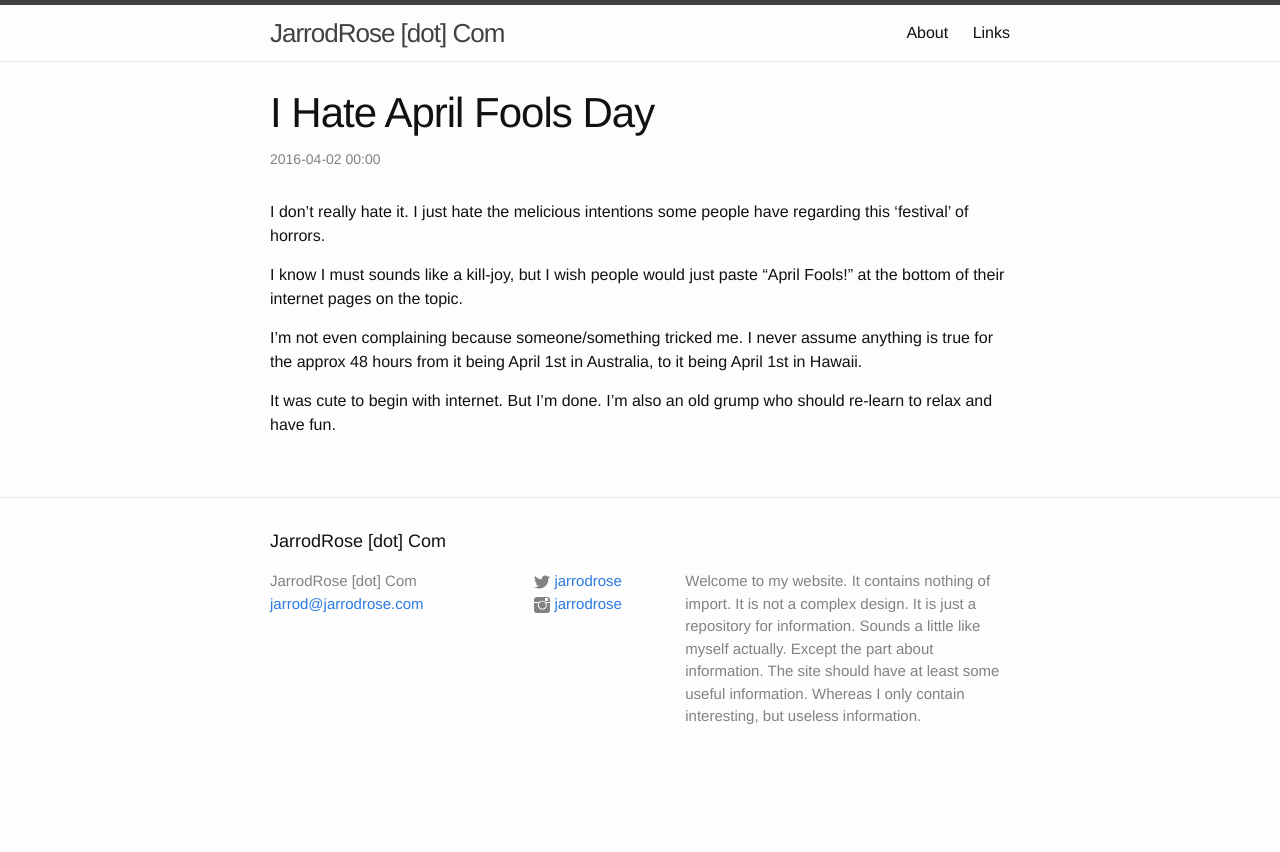
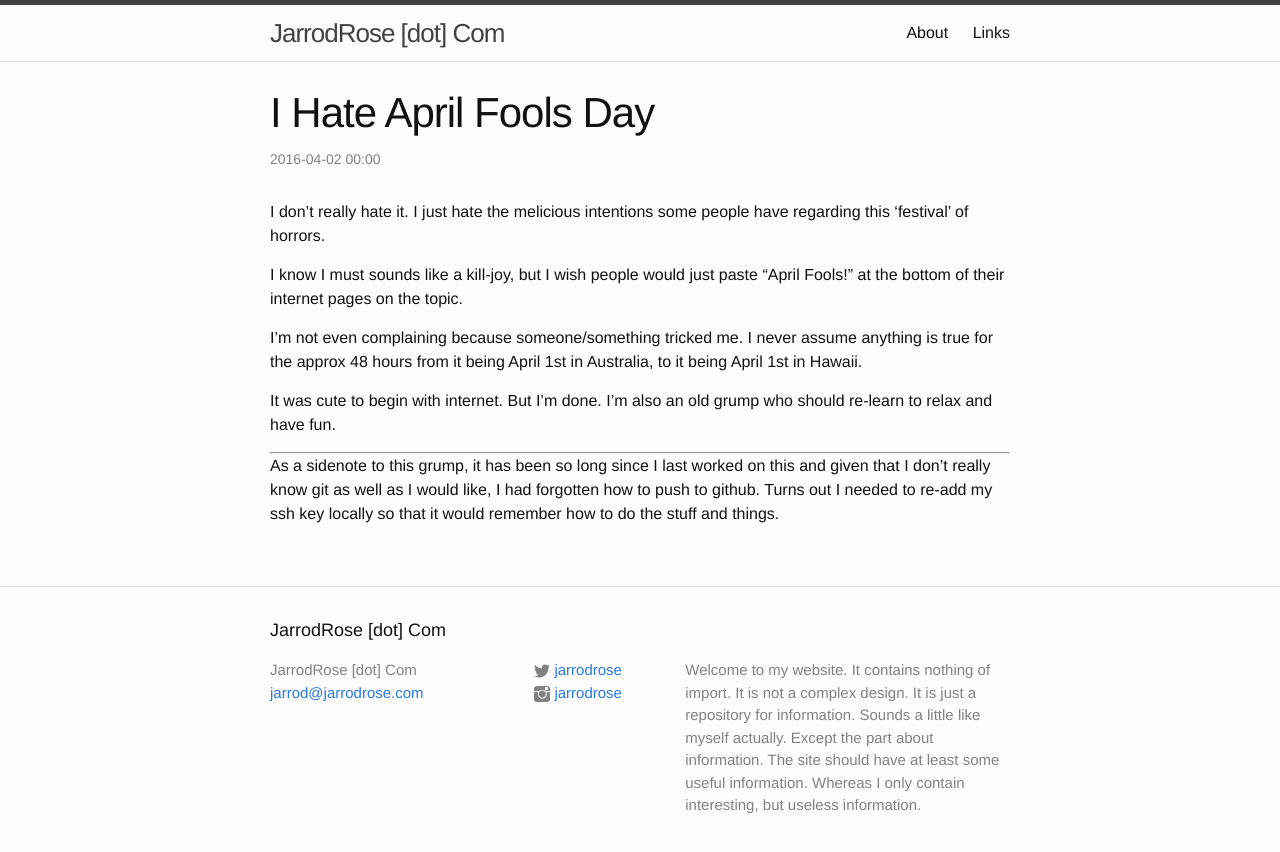
Before and after one commit to jarrodrose/jarrodrose.github.io, a Jekyll site: the page built from _posts/2016-04-02-i-hate-april-fools-day.markdown, in a window 1280 px wide. Shown: the top 852 px of the page. Built offline with Jekyll 4.4.1, drawn with Linux system fonts in a browser that asks for light colours.

Commit message:
content: Updated April Fools Grump Post

```diff
--- a/_posts/2016-04-02-i-hate-april-fools-day.markdown
+++ b/_posts/2016-04-02-i-hate-april-fools-day.markdown
@@ -13,3 +13,7 @@ I'm not even complaining because someone/something tricked me. I never assume an
 from it being April 1st in Australia, to it being April 1st in Hawaii.
 
 It was cute to begin with internet. But I'm done. I'm also an old grump who should re-learn to relax and have fun.
+
+-----
+
+As a sidenote to this grump, it has been so long since I last worked on this and given that I don't really know git as well as I would like, I had forgotten how to push to github. Turns out I needed to re-add my ssh key locally so that it would remember how to do the stuff and things.
```
